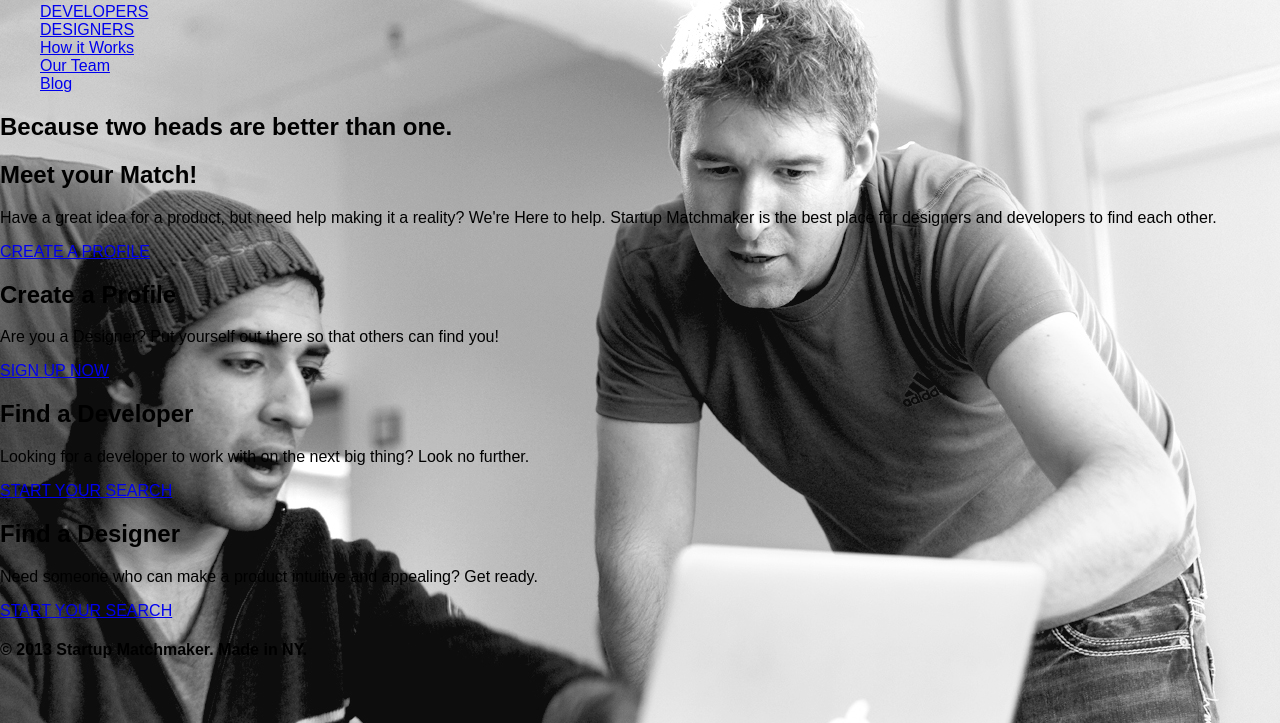
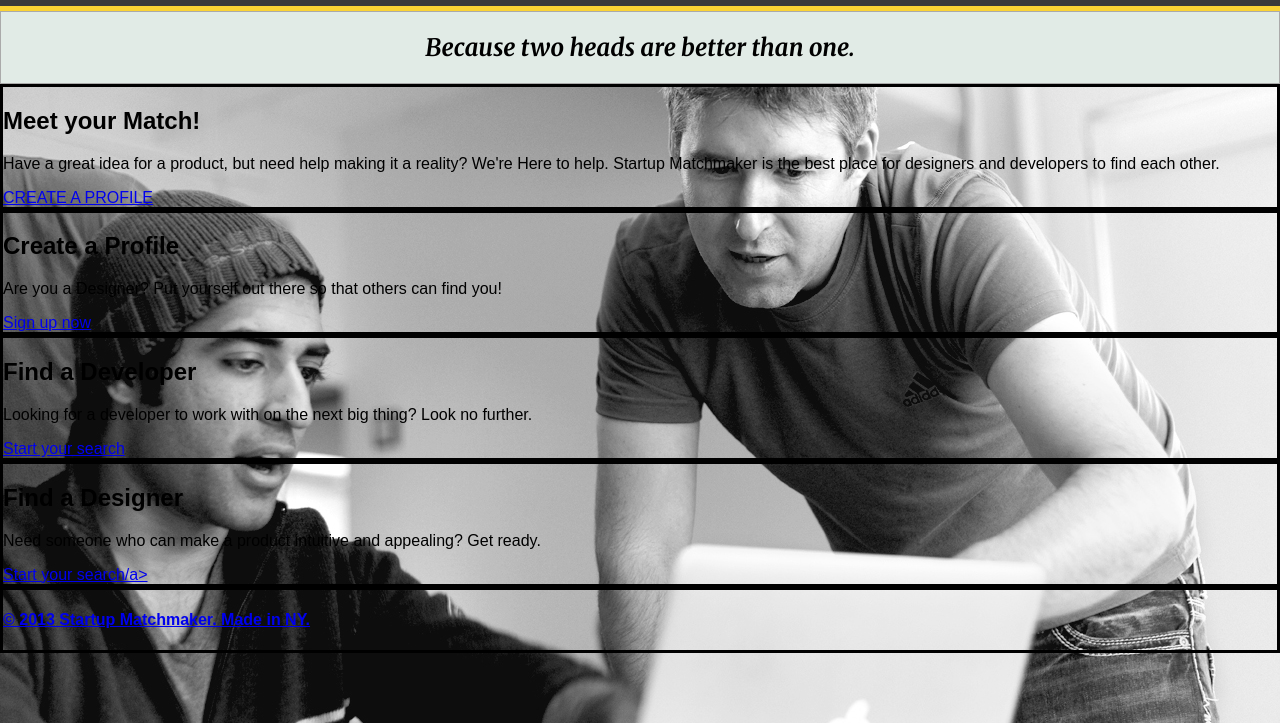
Before and after one commit to Sollix/Startup_Matchmaker, a plain HTML site: page index.html in a window 1280 px wide. Shown: the part 77-800 px from the top of the page. Drawn offline with nearby package versions, Linux system fonts and the light colour scheme.

Commit message:
committing initial work

```diff
--- a/css/main.css
+++ b/css/main.css
@@ -1,8 +1,8 @@
 /* Global Overrides aka Dave's recommended hacks */
 
-* {
+/** {
     box-sizing: border-box;
-}
+}*/
 
 .clearfix:before,
 .clearfix:after {
@@ -13,12 +13,59 @@
     clear: both;
 }
 
-/* Author's custom styles */
+/* Body */
 
-
-
-/* Background hint from Dave */
-
-body{
+body {
 	background: url(../images/coworking.jpg) no-repeat;
 }
+
+/*Temporary boxen for everything!*/
+.create-profile, .start, footer {
+	border: 3px solid black;
+}
+
+/* Header */
+header {
+	background-color: #3b3a3a;
+	color: #ffffff;
+	width: 100%;
+	height: auto;
+	margin: 0;
+	border-bottom: 5px solid #fbd334;
+}
+header h1 {
+	font-family: Merriweather;
+	font-weight: 700;
+	display: inline-block;
+	margin-left: 1em;
+}
+nav {
+	float: right;
+	margin: 2em 4em;
+}
+nav ul, nav li {
+	display: inline-block;
+	margin: 0;
+}
+nav a {
+	font-family: Oswald;
+	font-weight: 300;
+	color: #ffffff;
+	text-decoration: none;
+	margin-right: 1.25em;
+}
+nav .bold {
+	font-weight: 700;
+	text-transform: uppercase;
+}
+
+/*Motto*/
+.motto {
+	background-color: #e1ebe6;
+	text-align: center;
+	font-family: Merriweather;
+	font-weight: 700;
+	font-style: italic;
+	border: 1px solid #aaaaaa;
+	clear: left;
+}
--- a/index.html
+++ b/index.html
@@ -4,6 +4,7 @@
     <meta charset="utf-8">
     <meta http-equiv="X-UA-Compatible" content="IE=edge">
     <meta name="viewport" content="width=device-width, initial-scale=1">
+    <link href='https://fonts.googleapis.com/css?family=Source+Sans+Pro|Merriweather:700,700italic|Oswald:400,700,300' rel='stylesheet' type='text/css'>
     <link rel="shortcut icon" type="image/ico" href="images/favicon.ico" />
     <title>Startup Matchmaker</title>
     <link rel="stylesheet" href="css/normalize.css">
@@ -13,9 +14,9 @@
 	<header>
 		<h1>Startup Matchmaker</h1>
 		<nav>
-			<ul>
-				<li class="bold"><a href="#">DEVELOPERS</a></li>
-				<li class="bold"><a href="#">DESIGNERS</a></li>
+			<ul class="clearfix">
+				<li><a href="#" class="bold">Developers</a></li>
+				<li><a href="#" class="bold">Designers</a></li>
 				<li><a href="#">How it Works</a></li>
 				<li><a href="#">Our Team</a></li>
 				<li><a href="#">Blog</a></li>
@@ -33,17 +34,17 @@
 	<div class="start">
 		<h2>Create a Profile</h2>
 		<p>Are you a Designer? Put yourself out there so that others can find you!</p>
-		<a href="#">SIGN UP NOW</a>
+		<a href="#" class="bold">Sign up now</a>
 	</div> <!-- start 1 -->
 	<div class="start">
 		<h2>Find a Developer</h2>
 		<p>Looking for a developer to work with on the next big thing? Look no further.</p>
-		<a href="#">START YOUR SEARCH</a>
+		<a href="#" class="bold">Start your search</a>
 	</div> <!-- start 2 -->
 	<div class="start">
 		<h2>Find a Designer</h2>
 		<p>Need someone who can make a product intuitive and appealing? Get ready.</p>
-		<a href="#">START YOUR SEARCH</a>
+		<a href="#" class="bold">Start your search/a>
 	</div> <!-- start 3 -->
 	<footer>
 		<h4>&copy; 2013 Startup Matchmaker. Made in NY.</h4>
```
